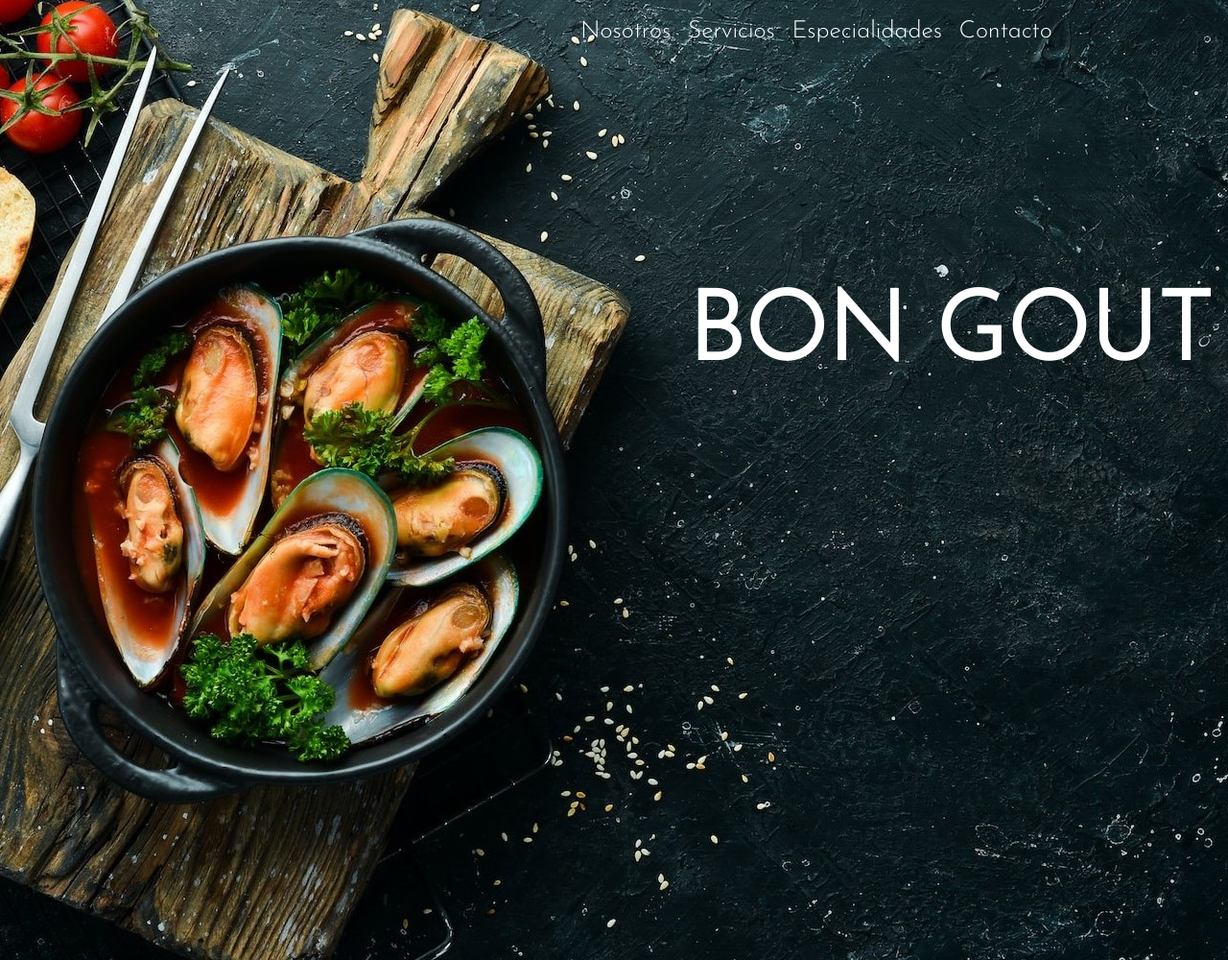
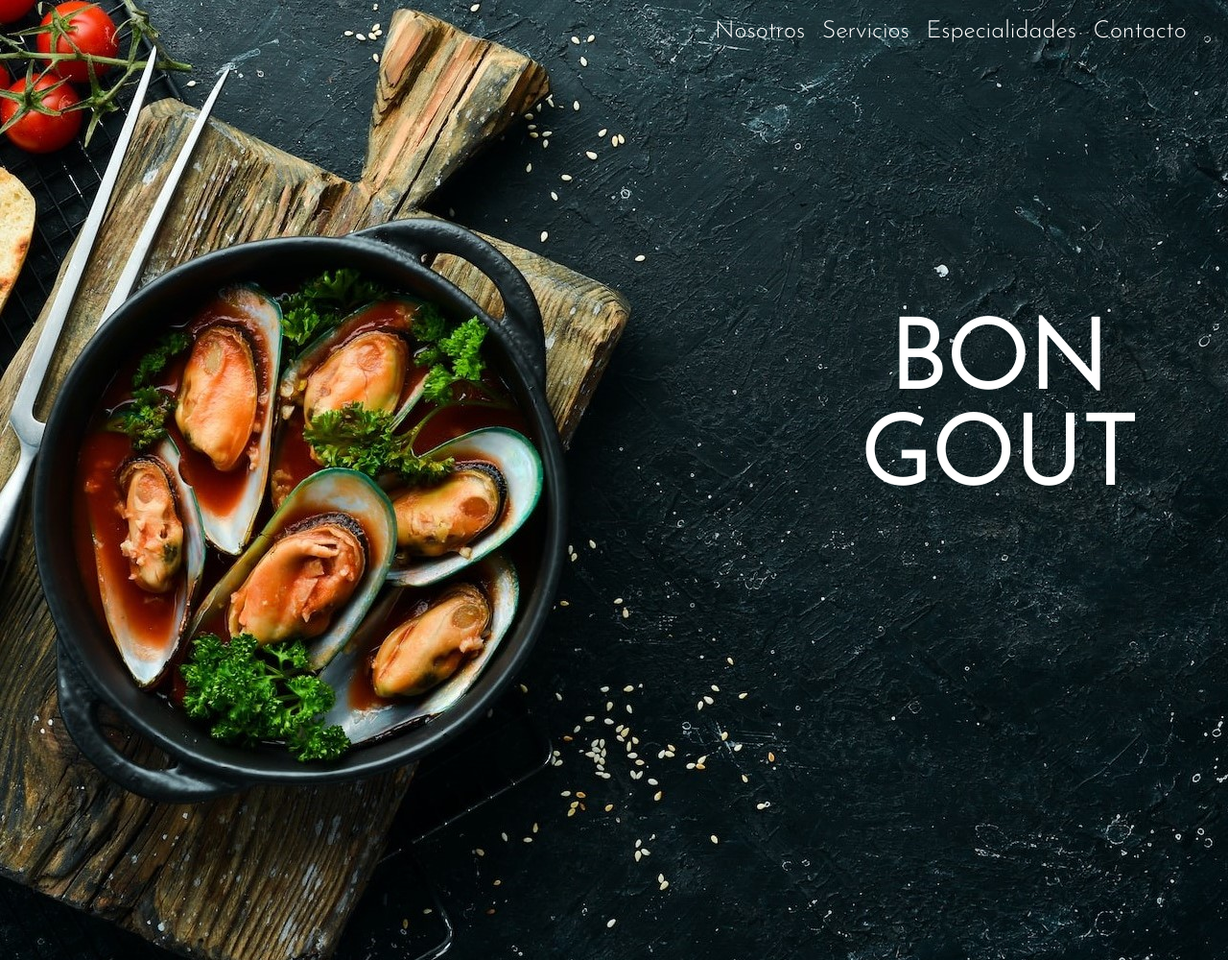
Before and after one commit to coti8855/tecnoWeb, a plain HTML site: page index.html in a window 1280 px wide. Shown: the top 1000 px of the page at 96% size. Drawn offline with Linux system fonts and the light colour scheme.

Commit message:
Add files via upload

```diff
--- a/prueba.css
+++ b/prueba.css
@@ -17,7 +17,7 @@ body {
 }
 
 .menu{
-  margin-left: 600px ;
+  margin-left: 740px ;
   font-size: 25px;
 }
 
@@ -41,8 +41,8 @@ body {
   font-size: 100px;
   color: white;
   text-align: center;
-  margin-top:250px;
-  margin-left: 700px ;
+  margin-top:280px;
+  margin-left: 800px ;
 }
 
 .texto {
@@ -62,13 +62,13 @@ body {
 
 .imagen{
   background-size: cover;
-  width: 1250px;
+  width: 1270px;
   height: 450px;
   }
 
 .imagenFideos{
   background-size: cover;
-  width: 1250px;
+  width: 1270px;
 }
 
 
```
